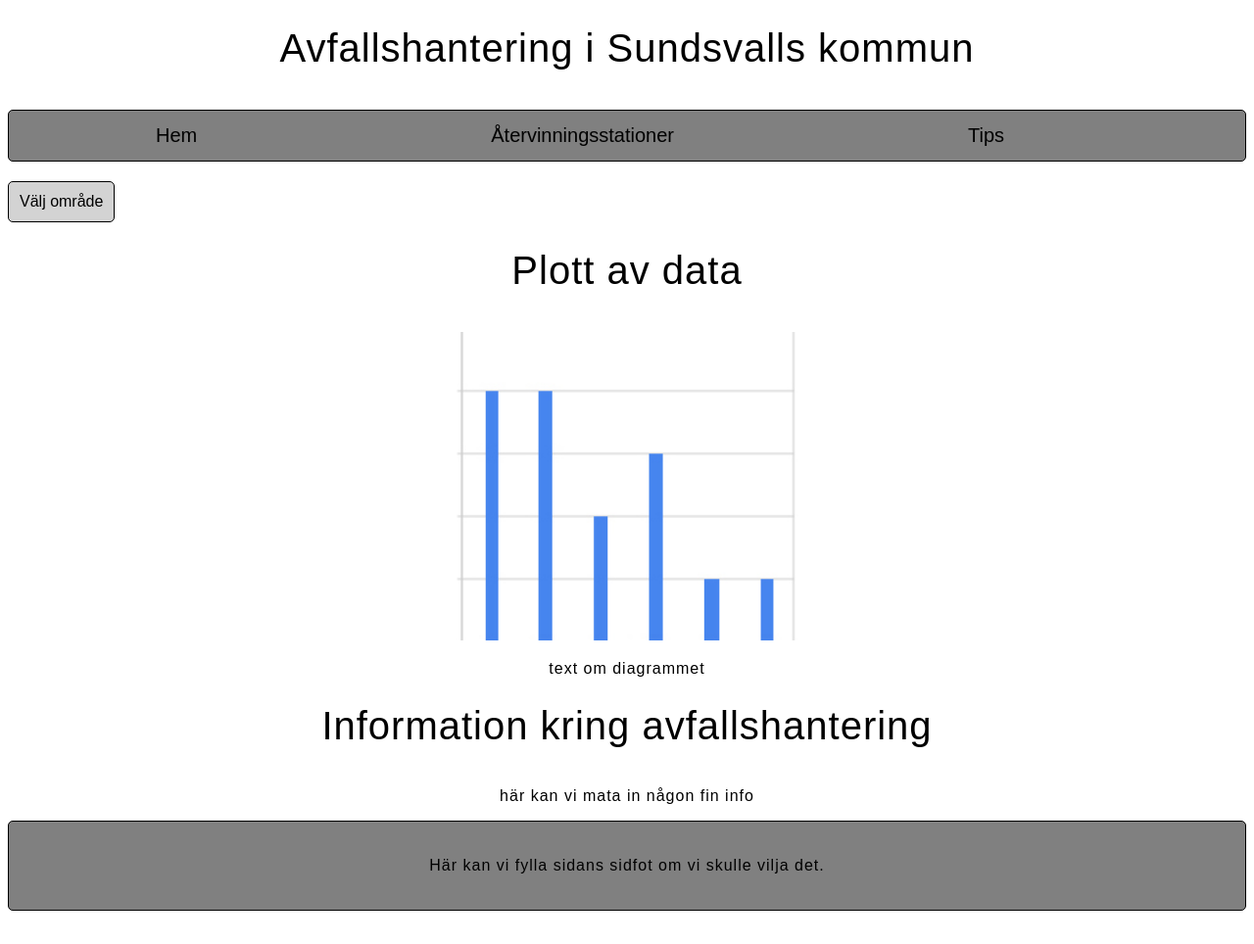
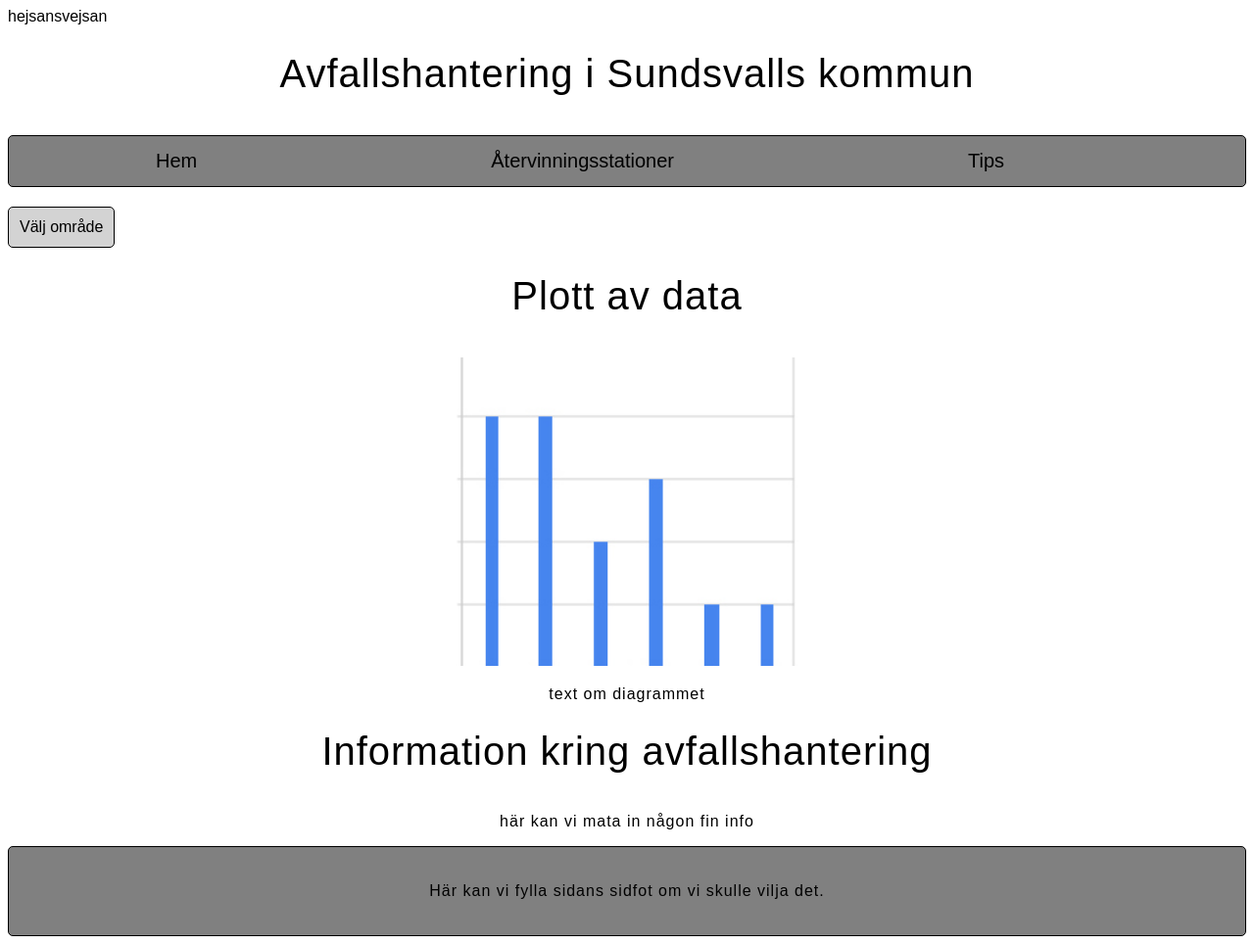
Before and after one commit to strombergjonathan/avfall, a PHP site: page / in a window 1280 px wide. Shown: the whole page at 98% size. Before the commit the page ends 930 px from the top, so only its background shows below. Run offline with PHP 8.4, Linux system fonts and the light colour scheme.

Commit message:
hejsansvejsan

```diff
--- a/index.php
+++ b/index.php
@@ -7,7 +7,7 @@
 
 </head>
 <body>
-
+hejsansvejsan
 <?php
 include("includes/header.php");
 
```
